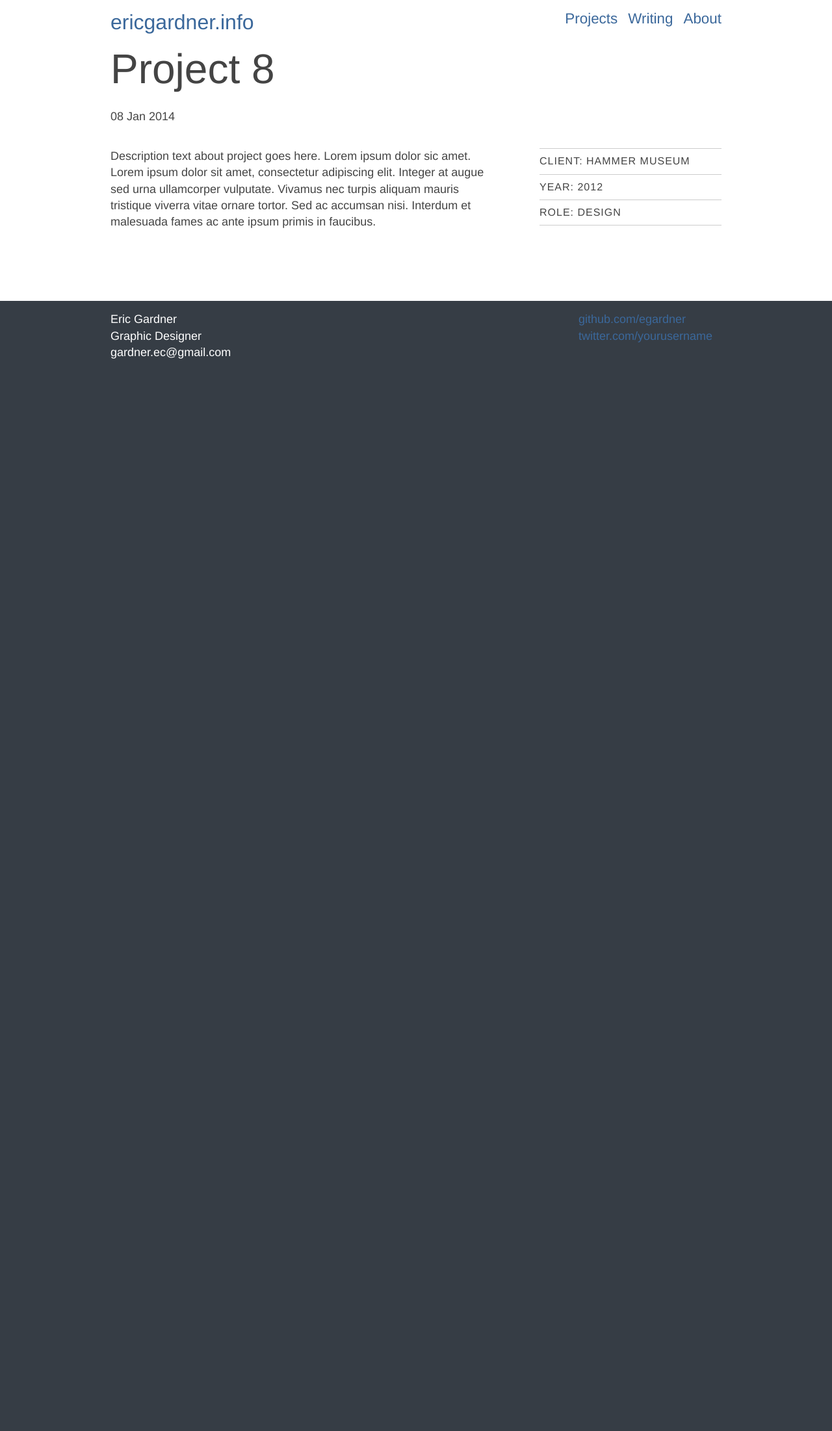
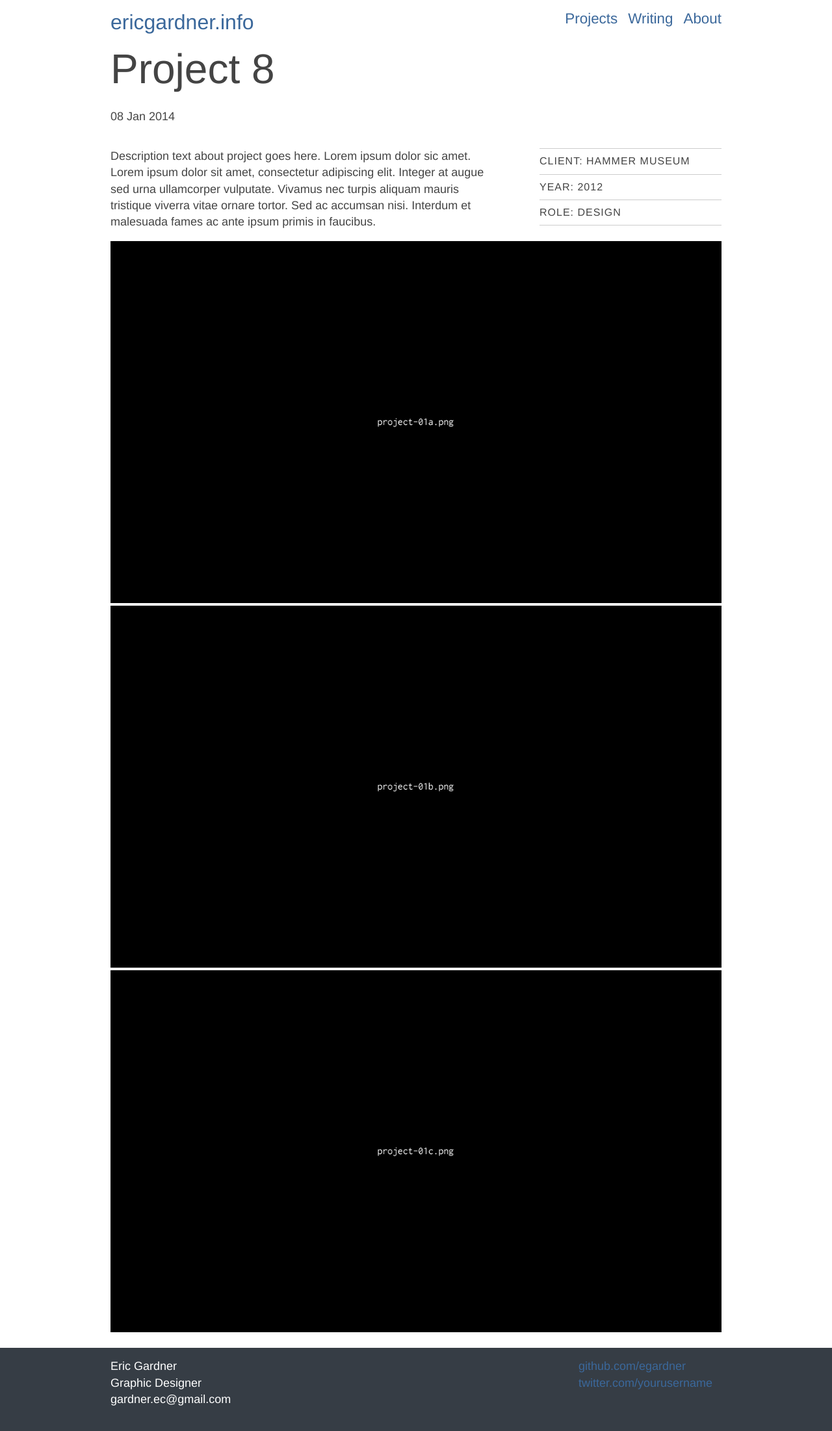
Before and after one commit to egardner/ericgardner.info-old, a Jekyll site: the page built from _posts/projects/2014-01-08-project8.md, in a window 1280 px wide. Shown: the whole page at 65% size. Built offline with Jekyll 4.4.1, drawn with Linux system fonts in a browser that asks for light colours; Markdown is read by kramdown in place of the engine named in the settings; before the commit the page ends 900 px from its top, so only the background shows below that.

Commit message:
Fixed project post image gallery
see here:
http://davidollerhead.com/blog/2013/08/06/lets-build-a-carousel/

```diff
--- a/_layouts/project.html
+++ b/_layouts/project.html
@@ -29,11 +29,14 @@ layout: default
 		<br class="clear" />
 		<!-- end project meta -->
 		<!-- begin project images -->
-		{% for image in page.slides %}
-			<img src="{{ page.slides[slides.image] }}" />
-			<br class="clear" />
-		{% endfor %}
-
+		<div class="gallery">
+		{% if page.gallery %}
+		    {% for slides in page.gallery %}
+		      <img src="{{ slides.image }}" />
+		      <br class="clear" />
+		    {% endfor %}
+		{% endif %}
+		</div>
 		<!-- end project images -->
 
 	</div>
--- a/css/layout.css
+++ b/css/layout.css
@@ -160,6 +160,7 @@ a:link, a:visited, a:hover, a:active {
 	padding: .5em 0;
 }
 
+div.gallery img { max-width: 100%;}
 
 /* #Media Queries
 ================================================== */
```
Also changed, not shown: _posts/projects/2014-01-08-project8.md (+1 -2 lines).
